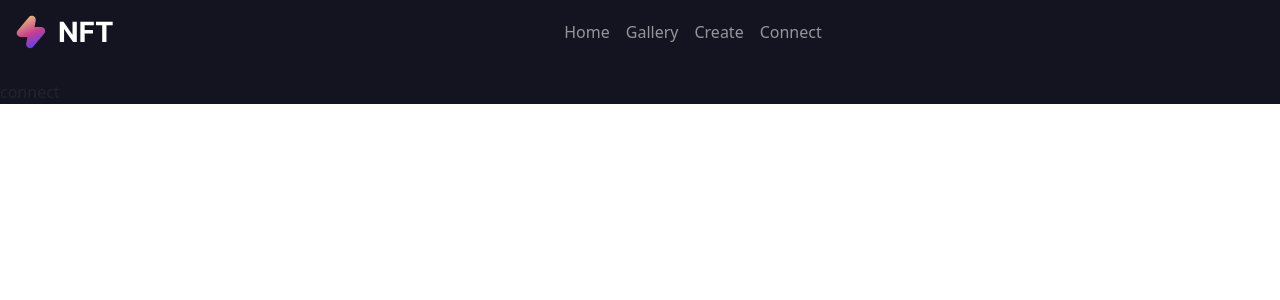
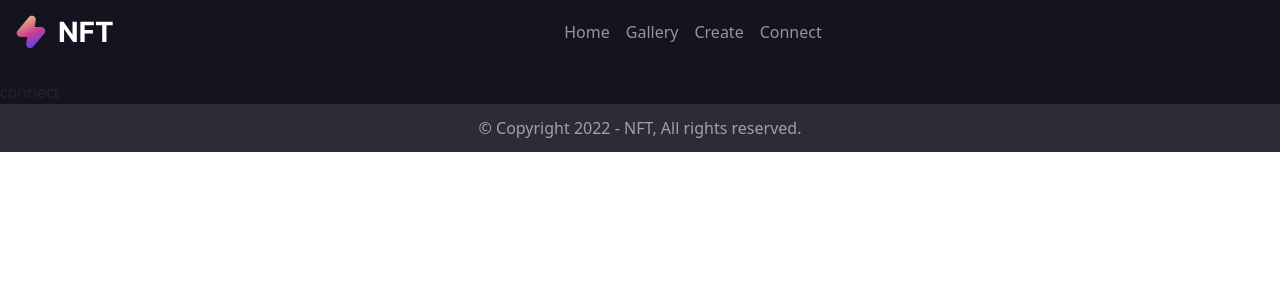
Before and after one commit to Pashant-jain/Webllisto-NFT, a React (Create React App) app: page /connect in a window 1280 px wide. Shown: the top 300 px of the page. Built offline with nearby package versions, Linux system fonts and the light colour scheme.

Commit message:
foooter ui design

```diff
--- a/src/App.js
+++ b/src/App.js
@@ -12,6 +12,7 @@ import {Connect} from "./pages/connect/connect";
 import { Gallery } from "./pages/gallery/gallery";
 import {Create} from "./pages/create/create";
 import { Header } from "./components/header/header";
+import { Footer } from "./components/footer/footer";
 
 function App() {
   return (
@@ -23,6 +24,7 @@ function App() {
         <Route exact  path="/create" element={<Create/>} />
         <Route exact  path="connect" element={<Connect/>} />
       </Routes>
+      <Footer/>
     </>
   );
 }
--- /dev/null
+++ b/src/components/footer/footer.js
@@ -0,0 +1,14 @@
+import React from "react";
+import './footer.scss'
+
+export const Footer = () => {
+  return (
+    <div className="footer_wrp ">
+      <div className="container-fluid">
+        <div className="footer_copyright_inner text-center">
+          <p>© Copyright 2022 - NFT, All rights reserved.</p>
+        </div>
+      </div>
+    </div>
+  );
+};
--- /dev/null
+++ b/src/components/footer/footer.scss
@@ -0,0 +1,11 @@
+.footer_wrp{
+    background-color: #2C2C39;
+    .footer_copyright_inner{
+        padding: 12px  0;
+        p{
+            margin: unset;
+            color: #A1A0AE;
+        }
+    }
+
+}
```
